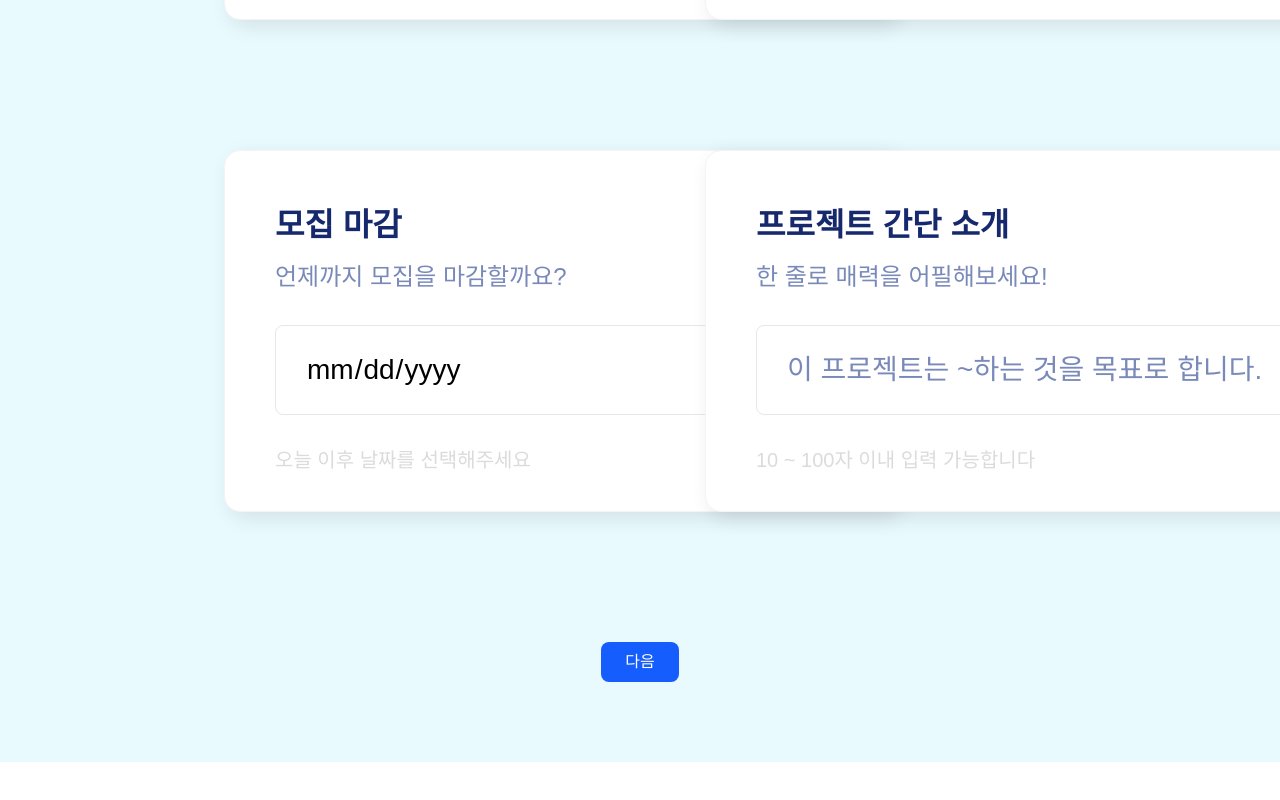
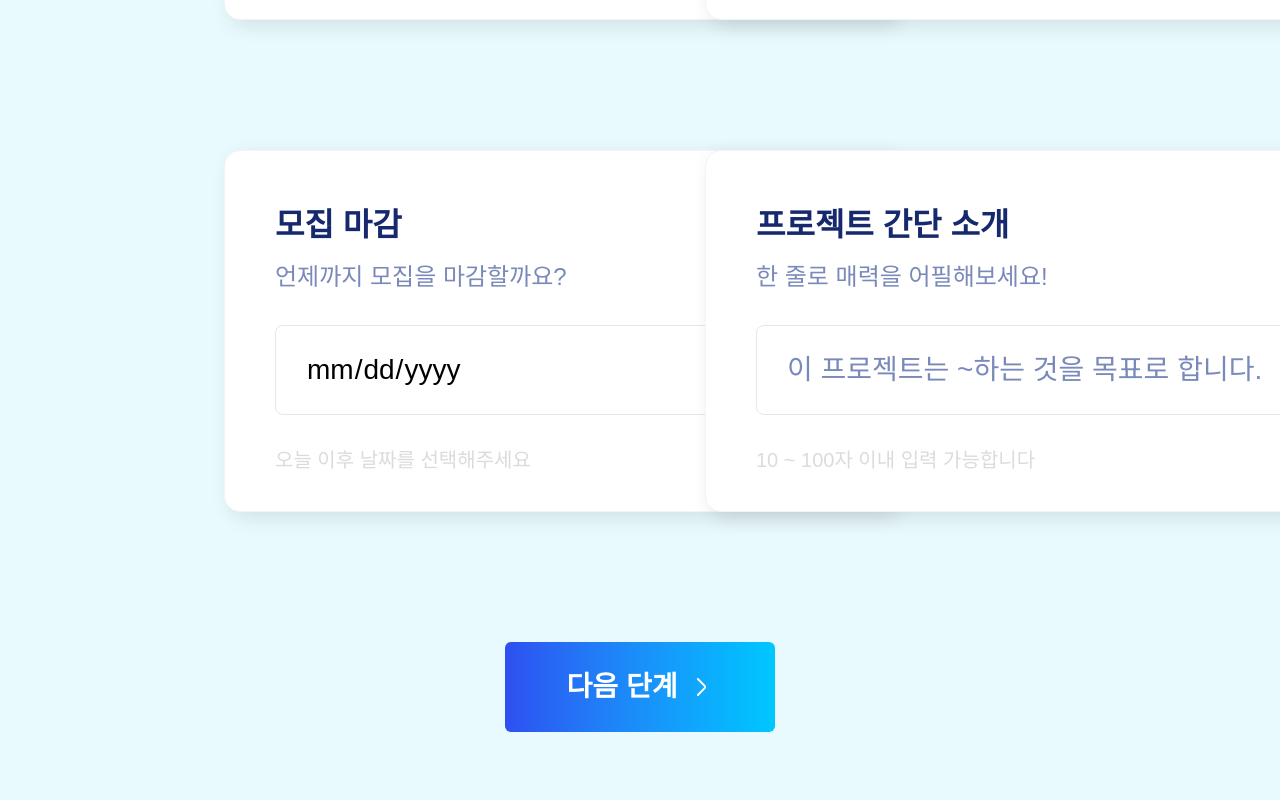
Before and after one commit to FRONTENDBOOTCAMP-14th/Final-project-team9, a Next.js app: page /register-project in a window 1280 px wide. Shown: the part 1020-1820 px from the top of the page. Before the commit the page ends 1782 px from the top, so only its background shows below. Built offline with nearby package versions, Linux system fonts and the light colour scheme; a web font is replaced by a local one.

Commit message:
refactor : button 컴포넌트 인용하여 사용

```diff
--- a/src/components/register-project/RegisterProjectClient.tsx
+++ b/src/components/register-project/RegisterProjectClient.tsx
@@ -1,6 +1,7 @@
 "use client";
 
 import { useState, useRef } from "react";
+import Button from "@/components/common/Button";
 import BaseForm, {
   type BaseFormRef,
 } from "@/components/register-project/BaseForm";
@@ -64,17 +65,32 @@ export default function RegisterProjectClient() {
 
         {/* 다음 버튼 */}
         <div className="flex justify-center mt-[130px]">
-          <button
+          <Button
             onClick={handleNext}
             disabled={currentStep === 3}
-            className={`px-6 py-2 rounded-lg ${
-              currentStep === 3
-                ? "bg-gray-300 text-gray-500 cursor-not-allowed"
-                : "bg-blue-600 text-white hover:bg-blue-700"
-            }`}
+            variant="primary"
+            size="lg"
+            className="w-[270px] h-[90px] text-[length:var(--text-7)] gap-3"
           >
-            {currentStep === 3 ? "완료" : "다음"}
-          </button>
+            <span>{currentStep === 3 ? "완료" : "다음 단계"}</span>
+            {currentStep !== 3 && (
+              <svg
+                width="24"
+                height="24"
+                viewBox="0 0 24 24"
+                fill="none"
+                xmlns="http://www.w3.org/2000/svg"
+              >
+                <path
+                  d="M8.91 19.92L15.43 13.4C16.2 12.63 16.2 11.37 15.43 10.6L8.91 4.08"
+                  stroke="currentColor"
+                  strokeWidth="2"
+                  strokeLinecap="round"
+                  strokeLinejoin="round"
+                />
+              </svg>
+            )}
+          </Button>
         </div>
       </div>
     </>
```
